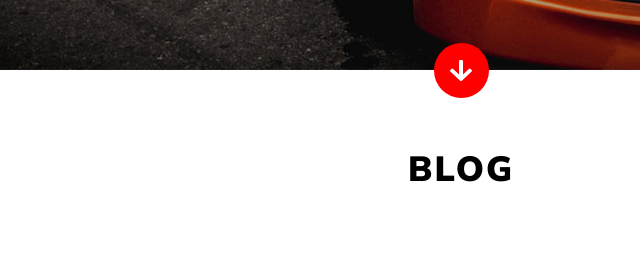
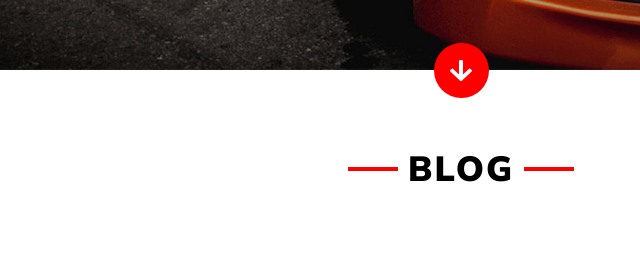
Before and after one commit to lukasdebski/Project-1---Car-Sharing-, a plain HTML site: page index.html in a window 1280 px wide. Shown: the part 730-1007 px from the top of the page, 179-819 px from the left. Drawn offline with Linux system fonts and the light colour scheme.

Commit message:
add before, after to blog__title--edit

```diff
--- a/css/style.css
+++ b/css/style.css
@@ -153,6 +153,15 @@
     letter-spacing: 2px;
 }
 
+.blog__title--edit::before, .blog__title--edit::after {
+    content: "";
+    display: inline-block;
+    background-color: red;
+    width: 50px;
+    height: 4px;
+    margin: 10px;
+}
+
 .cards {
     display: flex;
     justify-content: space-between;
```
